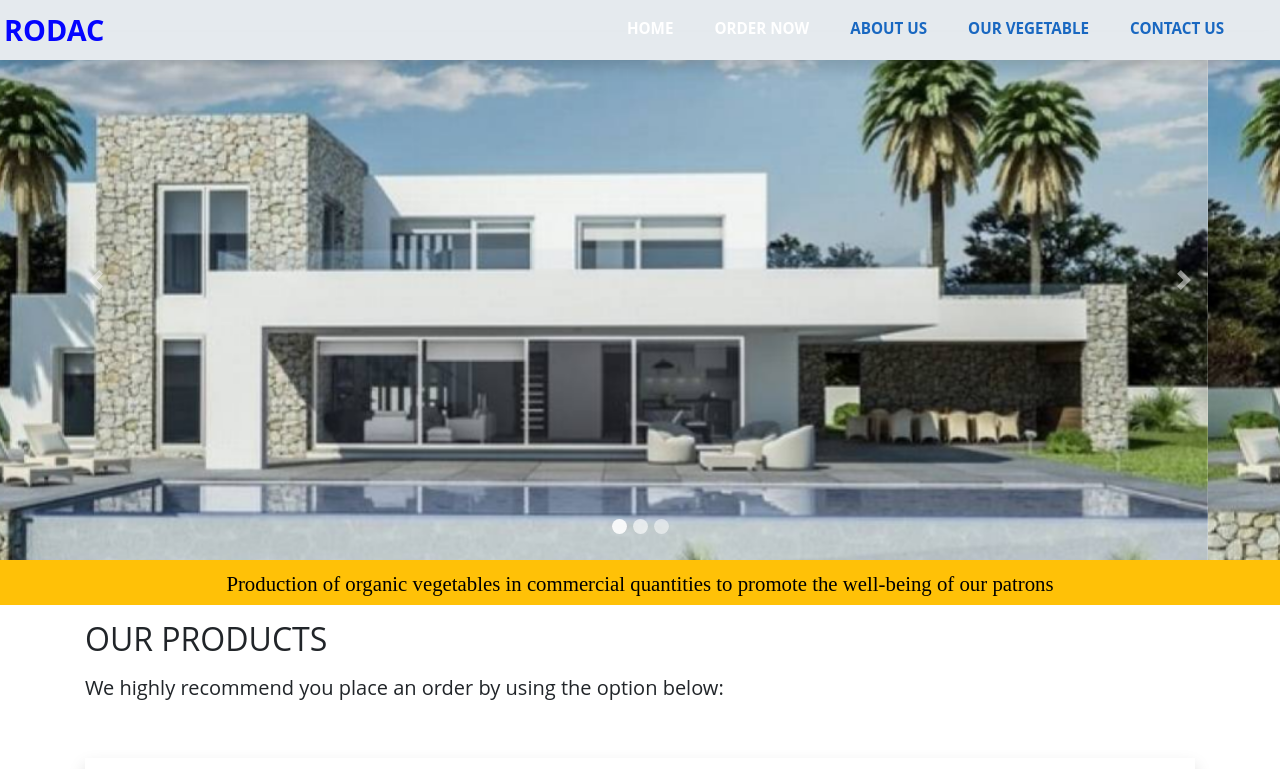
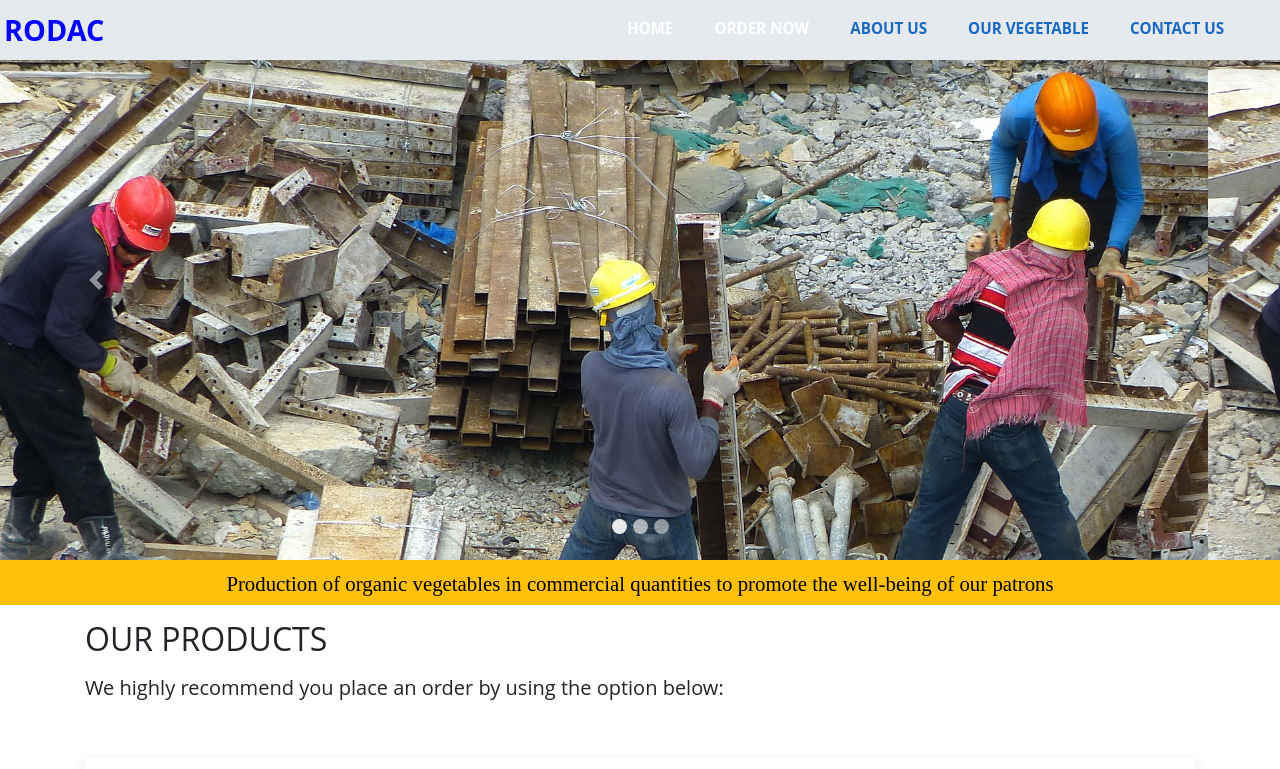
Before and after one commit to PrincessAisha/rodac-gatsby, a Gatsby site: page / in a window 1280 px wide. Shown: the top 769 px of the page. Built offline with nearby package versions, Linux system fonts and the light colour scheme; Gatsby itself is replaced by a stand-in of ours; grey boxes are pictures that could not be loaded.

Commit message:
added img to carousel, add style

```diff
--- a/src/components/App.scss
+++ b/src/components/App.scss
@@ -53,6 +53,15 @@ body{
 .navbar .navbar-brand {
     font-size: 1.8rem;
     color: $primaryColor
+}
+
+//img below nav
+//trying to style with gradient, not working
+.carousel-item img{
+  // z-index: 1;
+// background-color: linear-gradient(to right, rgba(0, 0, 0, 0.9), rgba(0, 0, 0, 0.1)), url('/img/r_3.jpg');
+;
+
 }
 
 //old css
--- a/src/components/Home/Carousel.js
+++ b/src/components/Home/Carousel.js
@@ -6,7 +6,7 @@ import images from "../../content/homePageCarousel.json"
 export default function Carousels() {
   const { caption } = images
   let image1, image2, image3;
-  image1 = image2 = image3 = 'img/r_4.jpg'
+  image1 = image2 = image3 = 'img/r_3.jpg'
   return (
     <section id="intro">
       <Carousel className="img-hidden">
```
